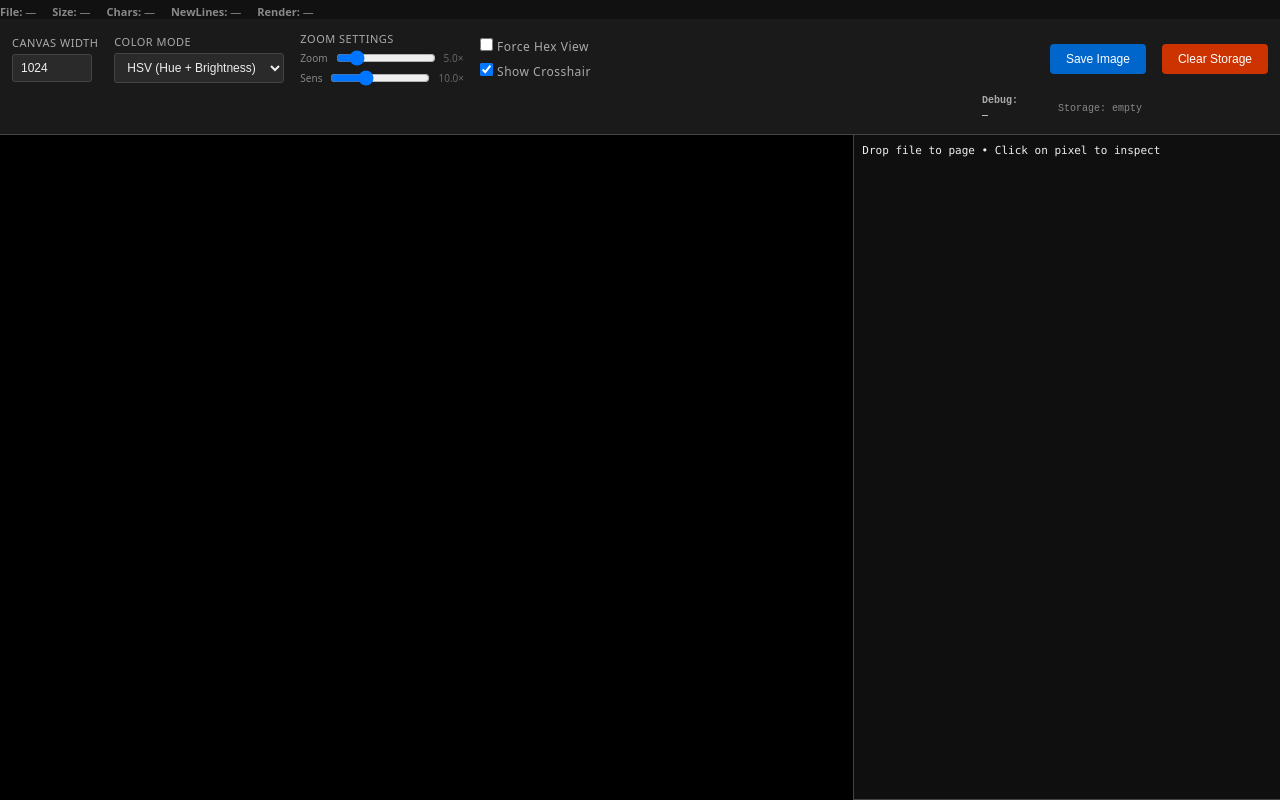
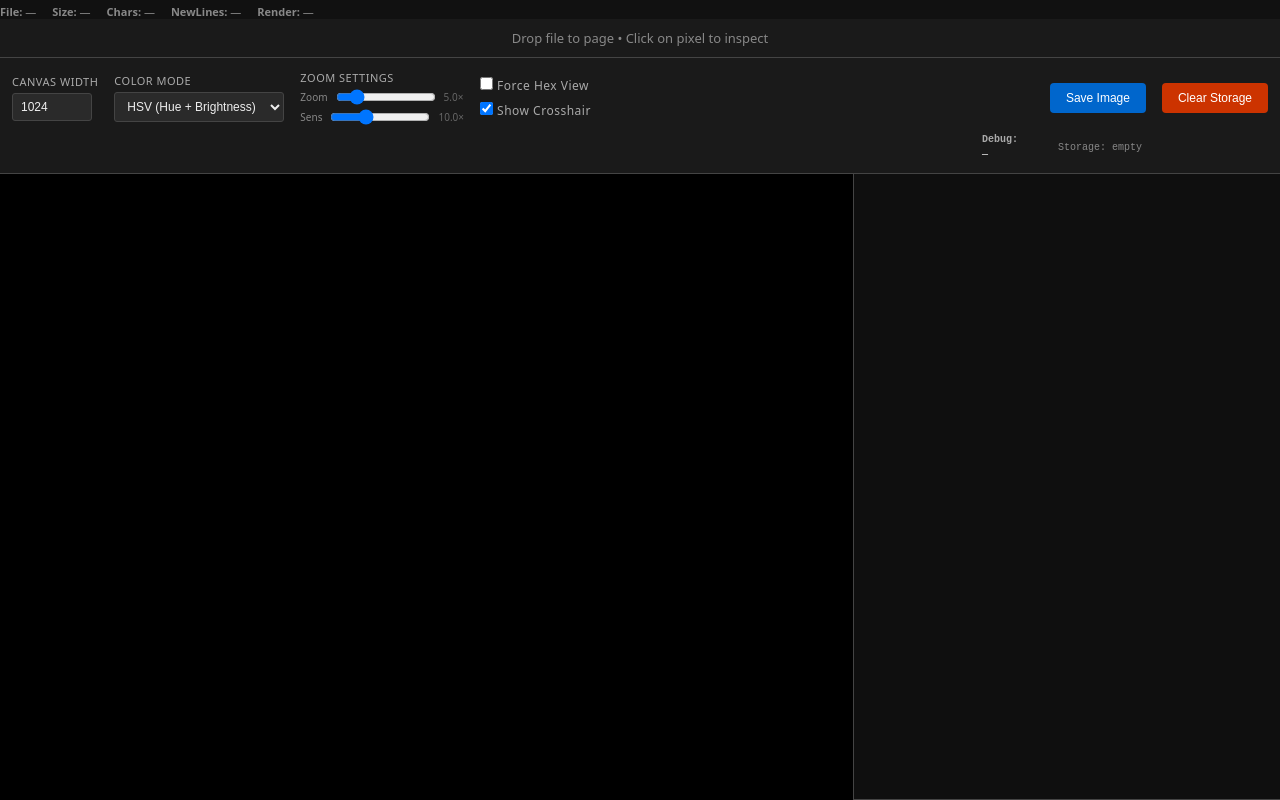
Before and after one commit to techn0z0ne/FileScope, a plain HTML site: page FileScope.html in a window 1280 px wide. Drawn offline with Linux system fonts and the light colour scheme.

Commit message:
Added begin message to FileScope.html

```diff
--- a/FileScope.html
+++ b/FileScope.html
@@ -327,6 +327,10 @@ body {
   </div>
 </div>
 
+<div id="welcomeMessage" style="background: #1a1a1a; border-bottom: 1px solid #444; padding: 10px 12px; text-align: center; color: #888; font-size: 13px; display: block;">
+  Drop file to page • Click on pixel to inspect
+</div>
+
 <div id="controls">
   <div style="display: flex; flex-direction: column; gap: 4px;">
     <label for="widthInput">Canvas Width</label>
@@ -398,9 +402,7 @@ body {
 
   <div id="rightPanel">
     <div id="status">
-      <div id="statusContent">
-        Drop file to page • Click on pixel to inspect
-      </div>
+      <div id="statusContent"></div>
       <div id="hexCrosshairH"></div>
       <div id="hexCrosshairV"></div>
     </div>
```
